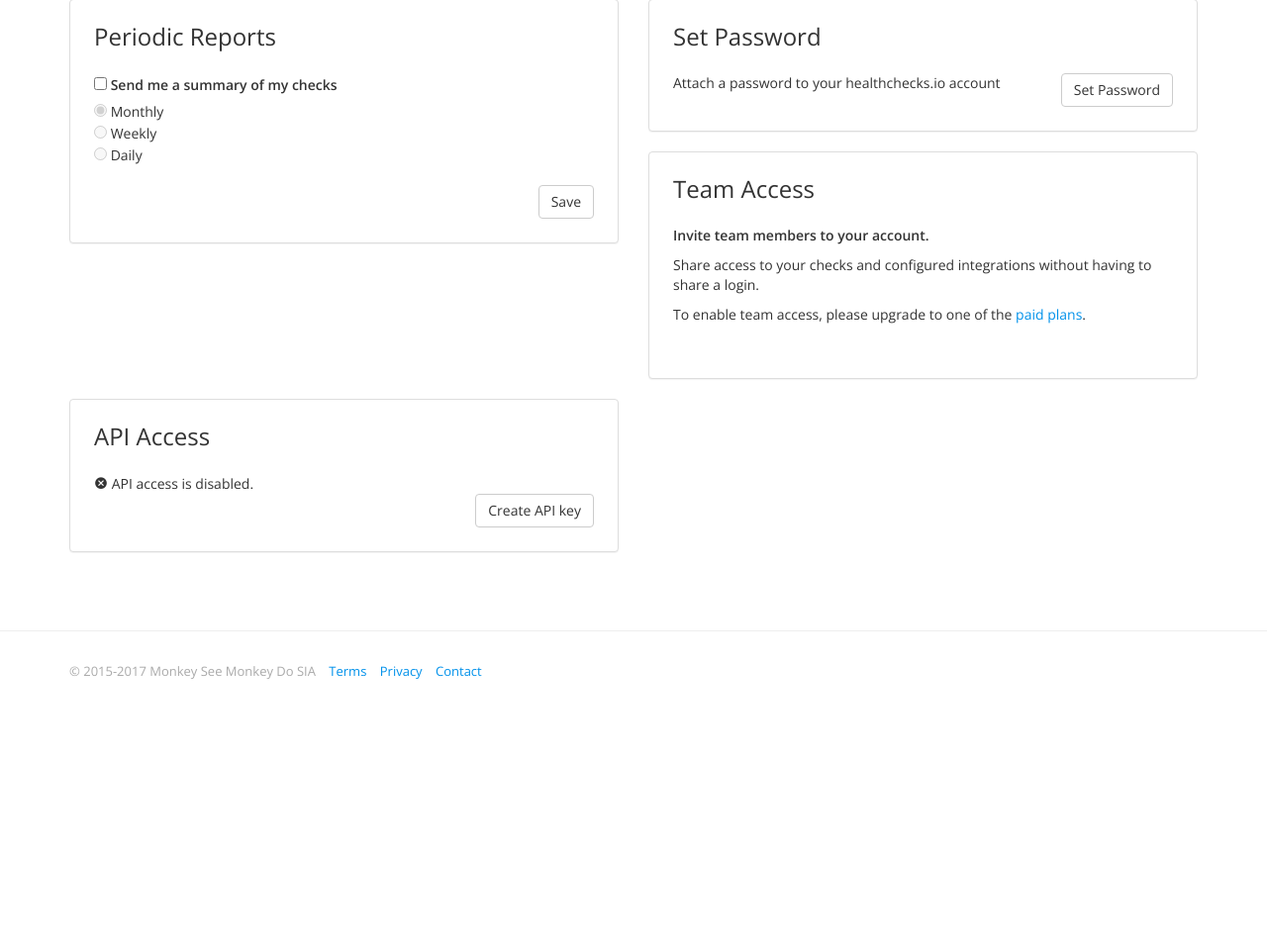
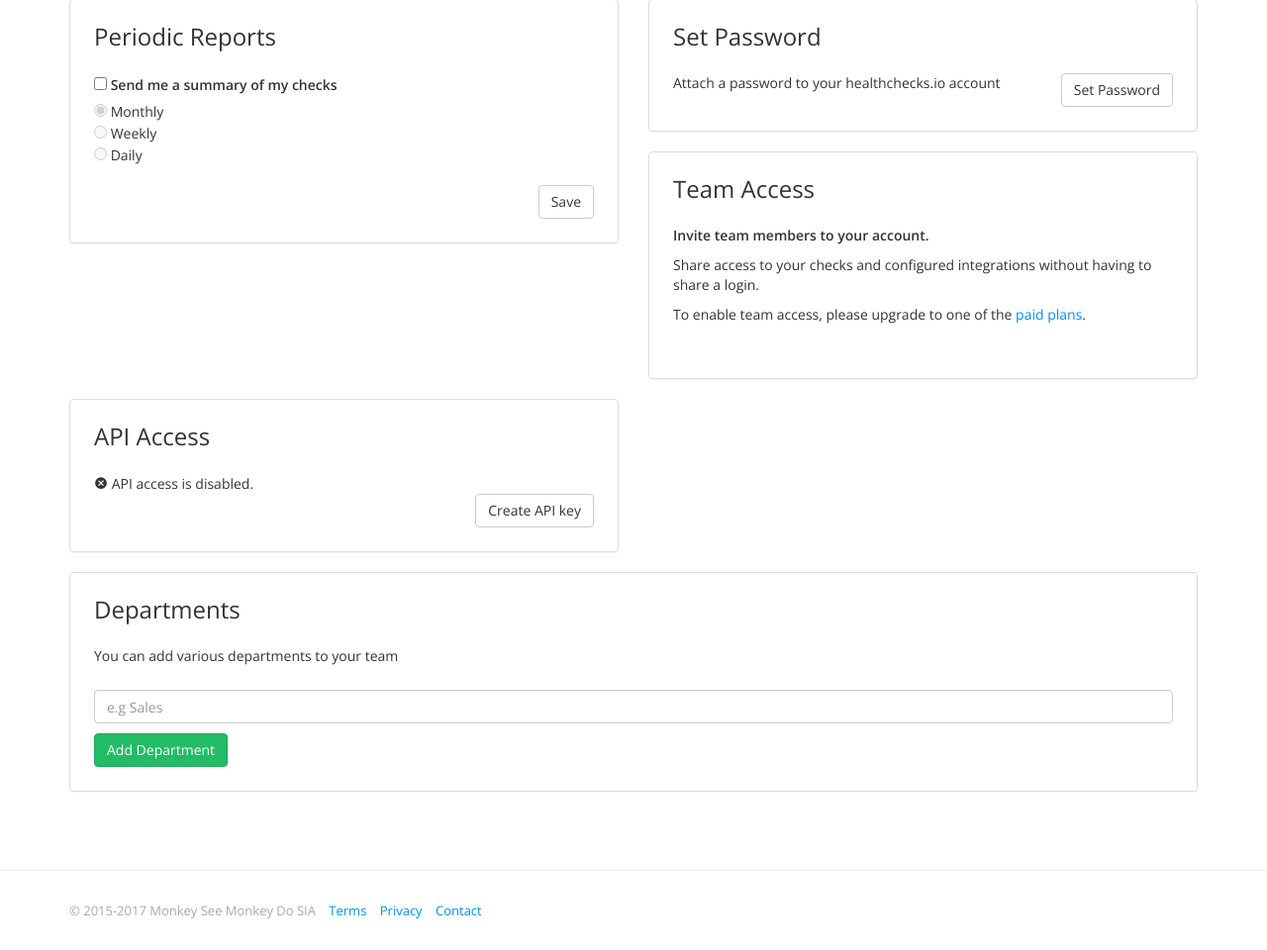
Before and after one commit to andela/healthchecks-prometheus, a Django app: page /accounts/profile/ in a window 1280 px wide. Shown: the part 197-1157 px from the top of the page at 99% size. Before the commit the page ends 884 px from the top, so only its background shows below. Run offline with Django 3.2, Linux system fonts and the light colour scheme; the visitor is signed in with stand-in values (Sample User, id 1); data comes from the database, SQL or seed files in the repository; data that the repository does not hold is empty; some libraries are stand-ins or nearby versions; some web fonts are replaced.

Commit message:
[Feature 148476597] Add department form, add department table to page

```diff
--- a/templates/accounts/profile.html
+++ b/templates/accounts/profile.html
@@ -157,7 +157,49 @@
         </div>
     </div>
 </div>
+<div class="row">
+    <div class="col-sm-12">
+        <div class="panel panel-default">
+        <div class="panel-body settings-block">
+        <h2 class="settings-title">Departments</h2>
+        {% if departments %}
+        <table class="table">
+            <tr>
+                <td><b>Name</b></td>
+                <td></td>
+            </tr>
+            {% for department in departments %}
+            <tr>
+                <td>{{ department.name }} </td>
+                <td>
+                    <a
+                        href="#"
+                        data-department="{{ department.id }}"
+                        class="pull-right">Remove</a>
+                </td>
+            </tr>
+            {% endfor %}
+        </table>
+        {% endif %}
+        <p id="badges-description">
+            You can add various departments to your team
+        </p>
+            <form id="add-department-form" method="POST">
+                {% csrf_token %}
+                <div id="department_name">
+                <input type="text" class="form-control" name="department_name" placeholder="e.g Sales">
+                </div>
+                <button
+                    type="submit"
+                    name="set_department"
+                    class="btn btn-primary">Add Department</button>
+            </form>
 
+
+    </div>
+    </div>
+    </div>
+</div>
 {% if badge_urls %}
 <div class="row">
     <div class="col-sm-12">
@@ -272,6 +314,20 @@
                                 placeholder="friend@example.org">
                         </div>
                     </div>
+                    <div class="form-group">
+                        <label for="itm-email" class="col-sm-2 control-label" >Department</label>
+                        <div class="col-sm-9">
+                            <select class="custom-select" name="chosen_department">
+                                <option selected>Select Department for team member</option>
+
+                                {% if departments %}
+                                    {% for department in departments %}
+                                        <option value="{{ department.id }}">{{ department.name }}</option>
+                                    {% endfor %}
+                                {% endif %}
+                            </select>
+                        </div>
+                    </div>
                 </div>
                 <div class="modal-footer">
                     <button type="button" class="btn btn-default" data-dismiss="modal">Cancel</button>
```
